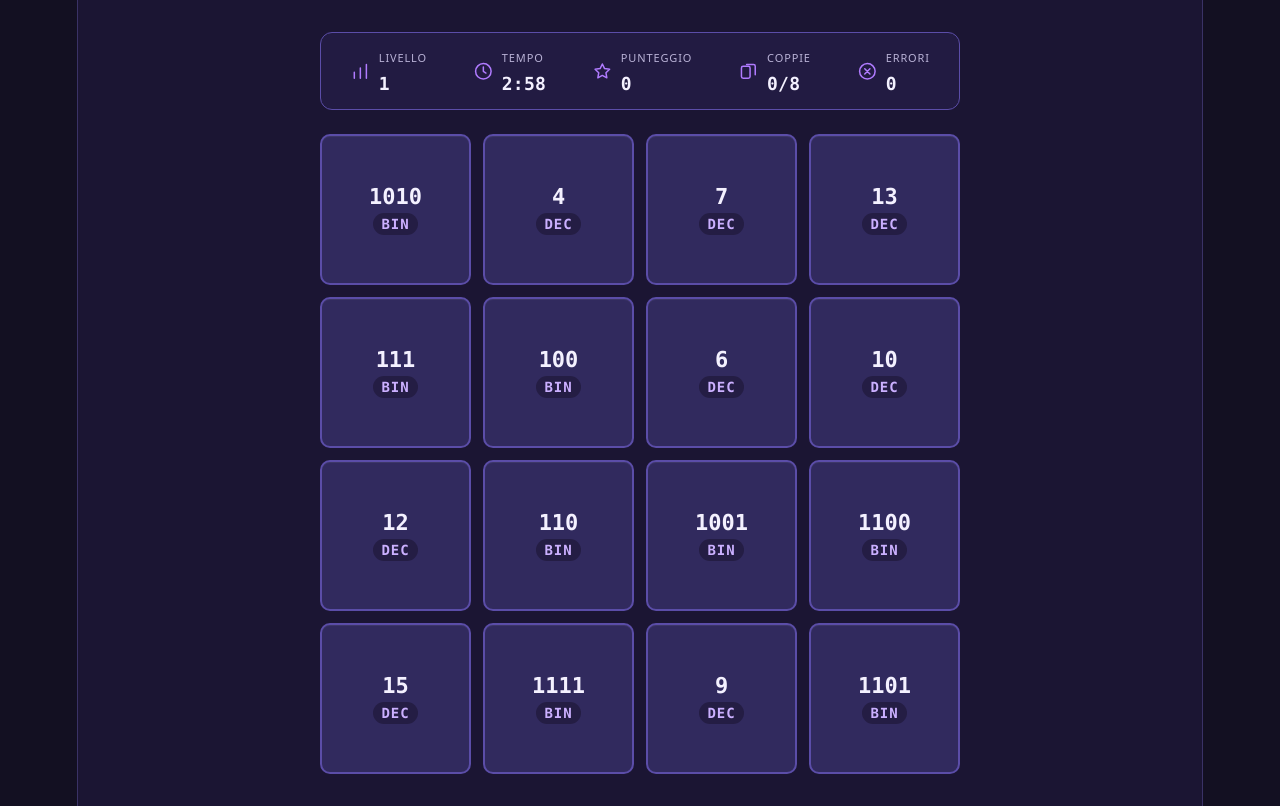
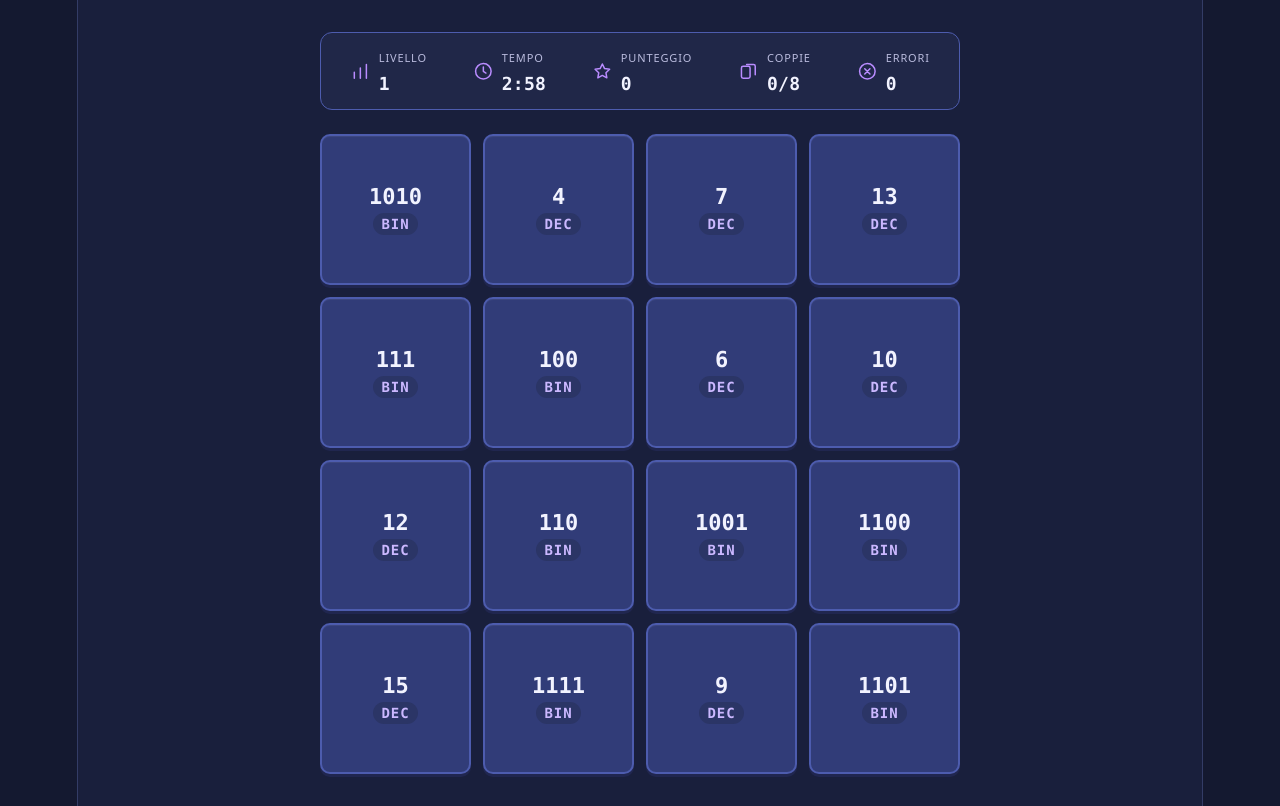
Before and after one commit to vinzoni/base-memory, a website built with Vite: page index.html in a window 1280 px wide. Both pictures are taken after a click on the button "Inizia". Built offline with nearby package versions, Linux system fonts and the light colour scheme.

Commit message:
style: shift the theme to blue and give tiles depth
The violet read as heavy, and tiles sat too close in tone to the page
behind them, so the grid looked like one solid block. Tiles are now
lighter than the background and carry the same raised edge as the
buttons, sinking when pressed — but only where pressing means something:
resolved and mismatched tiles stay flat, since they cannot be clicked.

```diff
--- a/src/style.css
+++ b/src/style.css
@@ -2,31 +2,33 @@
    solo via var(): per tornare al tema chiaro basta sostituire questo blocco con
    quello commentato più sotto, senza toccare nessun'altra regola. */
 :root {
-  --bg: #131022;                              /* fondo scuro profondo */
-  --surface: #1b1533;                         /* sfondo delle schermate sopra --bg */
-  --panel: #2a2350;                           /* riempimento pannelli, viola più chiaro */
-  --panel-border: #5b4da8;                    /* cornice chiara esterna dei pannelli */
+  --bg: #141930;                              /* fondo pagina: scuro ma non troppo */
+  --surface: #191f3c;                         /* sfondo delle schermate / #app */
+  --panel: #26305a;                           /* riempimento pannelli, blu più chiaro */
+  --panel-border: #4d5cae;                    /* cornice chiara esterna di pannelli e tessere */
   --panel-highlight: rgba(255, 255, 255, 0.06); /* taglio di luce sul bordo alto */
-  --band: #221b42;                            /* fascia orizzontale di intestazioni e HUD */
-  --tile-bg: #312a5e;                         /* tessera scoperta */
-  --tile-covered-bg: #191430;                 /* dorso tessera coperta: più scuro e piatto */
-  --code-bg: #241d44;                         /* pill dell'etichetta base, <code> */
+  --band: #202748;                            /* fascia orizzontale di intestazioni e HUD */
+  --tile-bg: #313c78;                         /* tessera scoperta: più chiara del fondo per staccare la griglia */
+  --tile-covered-bg: #232a52;                 /* dorso tessera coperta */
+  --tile-shadow: #20264f;                     /* "fianco" 3D della tessera scoperta */
+  --tile-covered-shadow: #11142c;             /* "fianco" 3D della tessera coperta: profondo */
+  --code-bg: #2b3566;                         /* pill dell'etichetta base, <code> */
 
-  --text: #b9b2d6;                            /* testo secondario */
-  --text-h: #f4f1ff;                          /* testo primario ad alto contrasto */
+  --text: #b9bbdd;                            /* testo secondario */
+  --text-h: #f2f3ff;                          /* testo primario ad alto contrasto */
 
-  --accent: #b07bff;
-  --base-pill-fg: #cbb0ff;                    /* etichetta base sulla tessera: accent schiarito per il contrasto */
-  --accent-strong: #8b5cf6;                   /* faccia dei pulsanti primari */
-  --accent-bg: rgba(176, 123, 255, 0.14);
-  --accent-border: rgba(176, 123, 255, 0.5);
-  --border: #3a3266;                          /* bordi neutri: #app inline, tabelle */
+  --accent: #b98cff;                          /* accento blu-violetto: freddo come il campo, distinto dai segnali di stato */
+  --base-pill-fg: #cbb8ff;                    /* etichetta base sulla tessera: accent schiarito per il contrasto */
+  --accent-strong: #5a48e0;                   /* faccia dei pulsanti primari */
+  --accent-bg: rgba(150, 130, 255, 0.16);
+  --accent-border: rgba(150, 130, 255, 0.5);
+  --border: #333c66;                          /* bordi neutri: #app inline, tabelle */
 
-  --button-shadow: #3d2a7a;                   /* ombra inferiore del pulsante primario */
-  --button-shadow-secondary: #2f2a5c;         /* ombra inferiore del pulsante secondario */
+  --button-shadow: #2b2f66;                   /* ombra inferiore del pulsante primario */
+  --button-shadow-secondary: #232a4d;         /* ombra inferiore del pulsante secondario */
 
   --badge-fg: #ffffff;                        /* glyph dentro i badge di stato colorati */
-  --state-selected: #b07bff;
+  --state-selected: #b98cff;
   --state-resolved: #35c98c;
   --state-resolved-bg: rgba(53, 201, 140, 0.16);
   --state-error: #ff6b6b;
@@ -64,6 +66,8 @@
   --band: #f4f3ec;
   --tile-bg: #fff;
   --tile-covered-bg: #f4f3ec;
+  --tile-shadow: #d9d8dc;
+  --tile-covered-shadow: #c4c2cc;
   --code-bg: #f4f3ec;
   --text: #6b6375;
   --text-h: #08060d;
@@ -516,7 +520,11 @@ code {
   border: 2px solid var(--panel-border);
   border-radius: 10px;
   background: var(--tile-bg);
-  box-shadow: inset 0 1px 0 var(--panel-highlight);
+  /* Rilievo di base: taglio di luce sul bordo alto + "fianco" sotto. Gli stati
+     lo ridefiniscono (vedi sotto). transform, non margini, per l'affondamento:
+     non altera il layout della griglia. */
+  box-shadow: inset 0 1px 0 var(--panel-highlight), 0 3px 0 var(--tile-shadow);
+  transition: transform 90ms ease, box-shadow 90ms ease;
   color: var(--text-h);
   font-family: var(--mono);
   cursor: pointer;
@@ -529,6 +537,28 @@ code {
   &:disabled {
     cursor: default;
   }
+}
+
+/* Tessera scoperta e non selezionata: cliccabile, rilievo tenue che si abbassa
+   alla pressione. L'ombra passa da 3px a 1px mentre la faccia scende di 2px:
+   il bordo inferiore resta fermo, affonda solo la faccia. */
+.tile--default:active:not(:disabled) {
+  transform: translateY(2px);
+  box-shadow: inset 0 1px 0 var(--panel-highlight), 0 1px 0 var(--tile-shadow);
+}
+
+/* Tessera coperta: rilievo pieno, "da premere" come un pulsante (il rilievo a
+   riposo è in .tile--covered, più sotto). */
+.tile--covered:active:not(:disabled) {
+  transform: translateY(4px);
+  box-shadow: 0 1px 0 var(--tile-covered-shadow);
+}
+
+/* Fine partita: le tessere disabilitate perdono il rilievo, non devono
+   sembrare ancora premibili. background e opacità degli stati restano. */
+.tile:disabled {
+  transform: none;
+  box-shadow: none;
 }
 
 .tile__value {
@@ -562,30 +592,39 @@ code {
   color: var(--badge-fg);
 }
 
-/* Ogni stato porta un indizio non cromatico oltre al colore: stile del bordo
-   (dashed / solid / double) e badge con glyph. */
+/* Ogni stato porta un indizio non cromatico oltre al colore: profondità, stile
+   del bordo (dashed / solid / double) e badge con glyph.
+   Selezionata: affondata in modo stabile, come un tasto premuto. Niente "fianco"
+   sotto (nessun gradino): restano l'alone dell'accento e il bordo tratteggiato. */
 .tile--selected {
   border-color: var(--state-selected);
   border-style: dashed;
+  transform: translateY(3px);
   box-shadow: 0 0 0 3px var(--accent-bg);
 }
 
+/* Risolta: fuori gioco. Piatta, nessuna profondità. */
 .tile--resolved {
   border-style: solid;
   border-color: var(--state-resolved);
   background: var(--state-resolved-bg);
   opacity: 0.85;
+  transform: none;
+  box-shadow: none;
 
   .tile__icon {
     background: var(--state-resolved);
   }
 }
 
+/* Feedback d'errore: l'input è bloccato, non deve sembrare premibile. Piatta. */
 .tile--error {
   border-style: double;
   border-width: 4px;
   border-color: var(--state-error);
   background: var(--state-error-bg);
+  transform: none;
+  box-shadow: none;
 
   .tile__icon {
     background: var(--state-error);
@@ -593,12 +632,12 @@ code {
 }
 
 /* Dorso uniforme: stessa resa per ogni tessera coperta, indipendentemente da
-   valore o base, e distinguibile a colpo d'occhio dalle tessere scoperte —
-   più scura, piatta (niente taglio di luce), con un solo "?" grande. */
+   valore o base. Distinguibile a colpo d'occhio dalle scoperte: tono più scuro,
+   rilievo più marcato (5px contro 3px) e un solo "?" grande. */
 .tile--covered {
   background: var(--tile-covered-bg);
   border-style: solid;
-  box-shadow: none;
+  box-shadow: 0 5px 0 var(--tile-covered-shadow);
 }
 
 .tile__cover-icon {
--- a/src/ui/hud.js
+++ b/src/ui/hud.js
@@ -8,13 +8,15 @@ export function formatTime(totalSeconds) {
   return `${minutes}:${String(seconds).padStart(2, '0')}`;
 }
 
-function buildItem(iconName, label, value, extraClass = '') {
+function buildItem(iconName, label, value, { extraClass = '', ariaLabel } = {}) {
   const item = document.createElement('div');
   item.className = `hud__item${extraClass ? ` ${extraClass}` : ''}`;
-  // L'informazione completa sta nell'aria-label: l'icona è decorativa e
-  // l'etichetta a schermo è abbreviata rispetto a quello che leggerebbe un
-  // lettore di schermo.
-  item.setAttribute('aria-label', `${label} ${value}`);
+  // L'informazione completa sta nell'aria-label: l'icona è decorativa
+  // (aria-hidden) e l'etichetta a schermo è abbreviata. Quando il tempo è agli
+  // sgoccioli l'urgenza è veicolata a schermo dall'icona d'allarme e dal
+  // colore: l'aria-label deve dirlo a parole, altrimenti un lettore di schermo
+  // la perde.
+  item.setAttribute('aria-label', ariaLabel ?? `${label} ${value}`);
 
   const text = document.createElement('span');
   text.className = 'hud__item-text';
@@ -37,14 +39,14 @@ export function renderHud(container, state, now) {
   const totalPairCount = state.tiles.length / 2;
   const isTimeLow = remainingSeconds < UI_TIMING.TIME_WARNING_THRESHOLD_SECONDS;
 
+  const time = formatTime(remainingSeconds);
+
   container.replaceChildren(
     buildItem('level', 'Livello', String(state.levelId)),
-    buildItem(
-      isTimeLow ? 'timeWarning' : 'time',
-      'Tempo',
-      formatTime(remainingSeconds),
-      isTimeLow ? 'hud__item--time-warning' : ''
-    ),
+    buildItem(isTimeLow ? 'timeWarning' : 'time', 'Tempo', time, {
+      extraClass: isTimeLow ? 'hud__item--time-warning' : '',
+      ariaLabel: isTimeLow ? `Tempo quasi scaduto: ${time}` : undefined,
+    }),
     buildItem('score', 'Punteggio', String(state.score)),
     buildItem('pairs', 'Coppie', `${state.resolvedPairIds.length}/${totalPairCount}`),
     buildItem('errors', 'Errori', String(state.errorCount))
```
